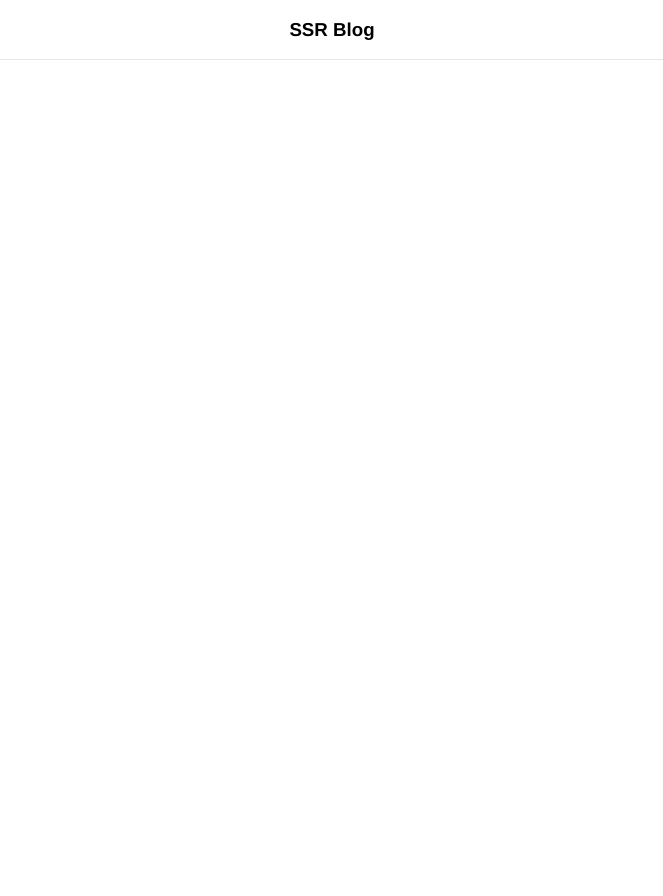
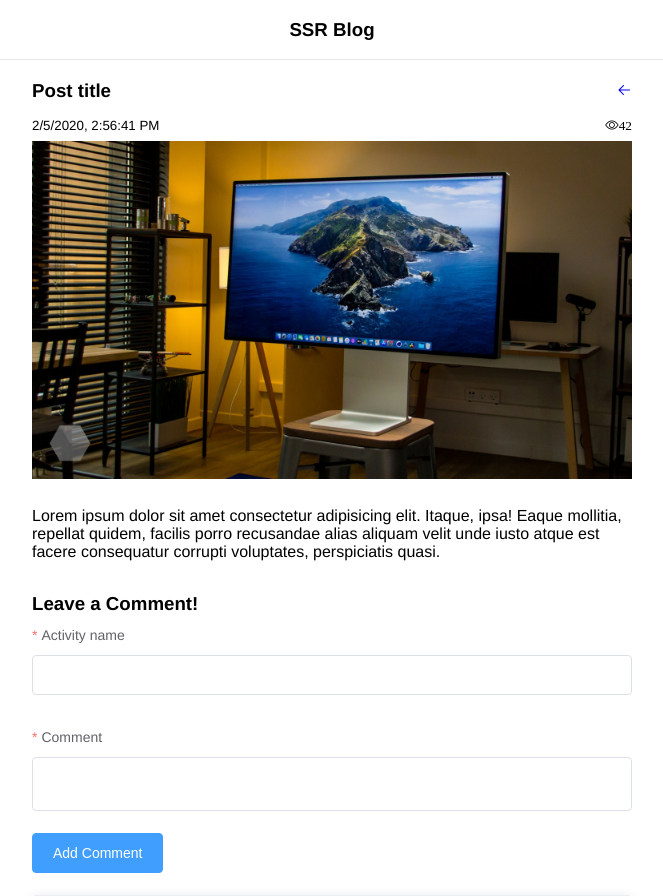
Before and after one commit to Sergeypro91/nuxt_test_build, a Nuxt app: page /post/1 in a window 1280 px wide. Before the commit this address had no page. Shown: the top 896 px of the page, without its empty margins (308-971 px from the left). Before the commit the page ends 800 px from the top, so only its background shows below. Built offline with nearby package versions, Linux system fonts and the light colour scheme.

Commit message:
Third commit

```diff
--- a/assets/scss/theme.scss
+++ b/assets/scss/theme.scss
@@ -15,3 +15,17 @@ html {
   -webkit-font-smoothing: antialiased;
   -webkit-tap-highlight-color: transparent;
 }
+
+.text-center {
+  text-align: center;
+}
+
+.page-enter-active,
+.page-leave-active {
+  transition: opacity 0.5s;
+}
+
+.page-enter,
+.page-leave-active {
+  opacity: 0;
+}
--- /dev/null
+++ b/components/main/Comment.vue
@@ -0,0 +1,36 @@
+<template>
+  <el-card class="comment">
+    <div class="commetn-header">
+      <span class="name">Persone name</span>
+      <span>{{ new Date().toLocaleString() }}</span>
+    </div>
+
+    <div class="comment-text">
+      Lorem ipsum dolor sit amet consectetur adipisicing elit. Eveniet, deleniti
+      eaque facere est saepe necessitatibus.
+    </div>
+  </el-card>
+</template>
+
+<script>
+export default {
+  props: ['comment']
+}
+</script>
+
+<style lang="scss" scoped>
+.comment {
+  margin-bottom: 1rem;
+}
+
+.commetn-header {
+  display: flex;
+  justify-content: space-between;
+  margin-bottom: 1.5rem;
+  font-size: 0.8rem;
+}
+
+.comment-text {
+  word-spacing: pre-line;
+}
+</style>
--- /dev/null
+++ b/components/main/CommentForm.vue
@@ -0,0 +1,86 @@
+<template>
+  <el-form
+    :model="controls"
+    :rules="rules"
+    ref="form"
+    @submit.native.prevent="onSubmit"
+  >
+    <h1>Leave a Comment!</h1>
+
+    <el-form-item label="Activity name" prop="name">
+      <el-input v-model.trim="controls.name"></el-input>
+    </el-form-item>
+
+    <el-form-item label="Comment" prop="text">
+      <el-input
+        v-model.trim="controls.text"
+        type="textarea"
+        resize="none"
+        :rows="2"
+      ></el-input>
+    </el-form-item>
+
+    <el-form-item>
+      <el-button type="primary" native-type="submit" :loading="loading"
+        >Add Comment</el-button
+      >
+    </el-form-item>
+  </el-form>
+</template>
+
+<script>
+export default {
+  data() {
+    return {
+      loading: false,
+
+      controls: {
+        name: '',
+        text: ''
+      },
+
+      rules: {
+        name: [
+          {
+            required: true,
+            message: 'Please input Activity name',
+            trigger: 'blur'
+          }
+        ],
+        text: [
+          {
+            required: true,
+            message: 'Please input your comment',
+            trigger: 'change'
+          }
+        ]
+      }
+    }
+  },
+
+  methods: {
+    onSubmit() {
+      this.$refs.form.validate(valid => {
+        if (valid) {
+          this.loading = true
+
+          const formData = {
+            name: this.controls.name,
+            text: this.controls.text,
+            postId: ''
+          }
+
+          try {
+            this.$message.success('Comment is added')
+            this.$emit('created')
+          } catch (e) {
+            this.loading = false
+          }
+        }
+      })
+    }
+  }
+}
+</script>
+
+<style lang="scss" scoped></style>
--- /dev/null
+++ b/components/main/Post.vue
@@ -0,0 +1,53 @@
+<template>
+  <el-card shadow="hower" :body-style="{ padding: 0 }" class="post">
+    <header slot="header" class="post-header">
+      <h3>Post title</h3>
+      <small>{{ new Date().toLocaleString() }}</small>
+    </header>
+
+    <div class="post-body">
+      <img src="@/assets/img/macdisplay.jpg" alt="post img" class="post-img" />
+    </div>
+
+    <footer class="post-footer">
+      <el-button round @click="openPoast">Открыть</el-button>
+      <span>
+        <i class="el-icon-chat-line-square">12</i>
+      </span>
+    </footer>
+  </el-card>
+</template>
+
+<script>
+export default {
+  methods: {
+    openPoast() {
+      console.log('Open Post!')
+      const id = 'test-id'
+      this.$router.push(`/post/${id}`)
+    }
+  }
+}
+</script>
+
+<style lang="scss" scoped>
+.post {
+  margin-bottom: 1.5rem;
+}
+.post-header {
+  display: flex;
+  justify-content: space-between;
+  align-items: center;
+}
+.post-img {
+  width: 100%;
+}
+.post-body {
+}
+.post-footer {
+  padding: 1rem;
+  display: flex;
+  justify-content: space-between;
+  align-items: center;
+}
+</style>
--- /dev/null
+++ b/layouts/admin.vue
@@ -0,0 +1,24 @@
+<template>
+  <div class="admin-layout-wrapp">
+    <el-container>
+      <el-aside width="200px">Aside</el-aside>
+      <el-main>
+        <nuxt />
+      </el-main>
+    </el-container>
+  </div>
+</template>
+
+<script>
+export default {}
+</script>
+
+<style lang="scss" scoped>
+.admin-layout-wrapp {
+  width: 100%;
+}
+
+aside {
+  height: 100vh;
+}
+</style>
--- /dev/null
+++ b/layouts/error.vue
@@ -0,0 +1,32 @@
+<template>
+  <div class="error-layaut">
+    <div class="error-content">
+      <h1 class="error-title">Ошибка 404</h1>
+      <nuxt-link to="/">Вернуться на главную</nuxt-link>
+    </div>
+  </div>
+</template>
+
+<script>
+export default {}
+</script>
+
+<style lang="scss" scoped>
+.error-layaut {
+  display: flex;
+  justify-content: center;
+  align-items: center;
+  width: 100%;
+}
+
+.error-content {
+  display: flex;
+  flex-direction: column;
+  align-items: center;
+  padding-top: 4rem;
+}
+
+.error-title {
+  margin-bottom: 1rem;
+}
+</style>
--- /dev/null
+++ b/pages/admin/index.vue
@@ -0,0 +1,11 @@
+<template>
+  <h1>Welcome to Amin page!</h1>
+</template>
+
+<script>
+export default {
+  layout: 'admin'
+}
+</script>
+
+<style></style>
--- a/pages/index.vue
+++ b/pages/index.vue
@@ -1,10 +1,20 @@
 <template>
-  <div></div>
+  <el-row type="flex" justify="center">
+    <el-col :xs="24" :sm="18" :md="12" :lg="10">
+      <AppPost v-for="post in 3" :key="post" />
+    </el-col>
+  </el-row>
 </template>
 
 <script>
+import AppPost from '@/components/main/Post'
+
 export default {
-  components: {}
+  head: {
+    title: 'Главная'
+  },
+
+  components: { AppPost }
 }
 </script>
 
--- /dev/null
+++ b/pages/post/_id.vue
@@ -0,0 +1,98 @@
+<template>
+  <article class="post">
+    <header class="post-header">
+      <div class="post-title">
+        <h1>Post title</h1>
+        <nuxt-link to="/">
+          <i class="el-icon-back"></i>
+        </nuxt-link>
+      </div>
+
+      <div class="post-info">
+        <small>{{ new Date().toLocaleString() }}</small>
+
+        <small>
+          <i class="el-icon-view">42</i>
+        </small>
+      </div>
+
+      <div class="post-image">
+        <img src="@/assets/img/macdisplay.jpg" alt="post-image" />
+      </div>
+    </header>
+
+    <main class="post-content">
+      <p>
+        Lorem ipsum dolor sit amet consectetur adipisicing elit. Itaque, ipsa!
+        Eaque mollitia, repellat quidem, facilis porro recusandae alias aliquam
+        velit unde iusto atque est facere consequatur corrupti voluptates,
+        perspiciatis quasi.
+      </p>
+    </main>
+
+    <footer>
+      <AppCommentForm v-if="canAddComment" @created="createCommentHandler" />
+
+      <div class="comments" v-if="true">
+        <AppComment v-for="comment in 4" :key="comment" :comment="comment" />
+      </div>
+      <div class="text-center" v-else>Комментариев нет</div>
+    </footer>
+  </article>
+</template>
+
+<script>
+import AppComment from '@/components/main/Comment'
+import AppCommentForm from '@/components/main/CommentForm'
+
+export default {
+  components: { AppComment, AppCommentForm },
+
+  data() {
+    return {
+      canAddComment: true
+    }
+  },
+
+  validate({ params }) {
+    return Boolean(params.id)
+  },
+
+  methods: {
+    createCommentHandler() {
+      this.canAddComment = false
+    }
+  }
+}
+</script>
+
+<style lang="scss" scoped>
+.post {
+  max-width: 600px;
+  margin: 0 auto;
+}
+
+.post-title,
+.post-info {
+  display: flex;
+  justify-content: space-between;
+  align-items: center;
+  margin-bottom: 1rem;
+}
+
+.post-info {
+  margin-bottom: 0.5rem;
+}
+
+.post-image img {
+  width: 100%;
+}
+
+.post-header {
+  margin-bottom: 1.5rem;
+}
+
+.post-content {
+  margin-bottom: 2rem;
+}
+</style>
```
Also changed, not shown: assets/img/macdisplay.jpg (added), 1 other file (tests, documents, lock files or other folders).
